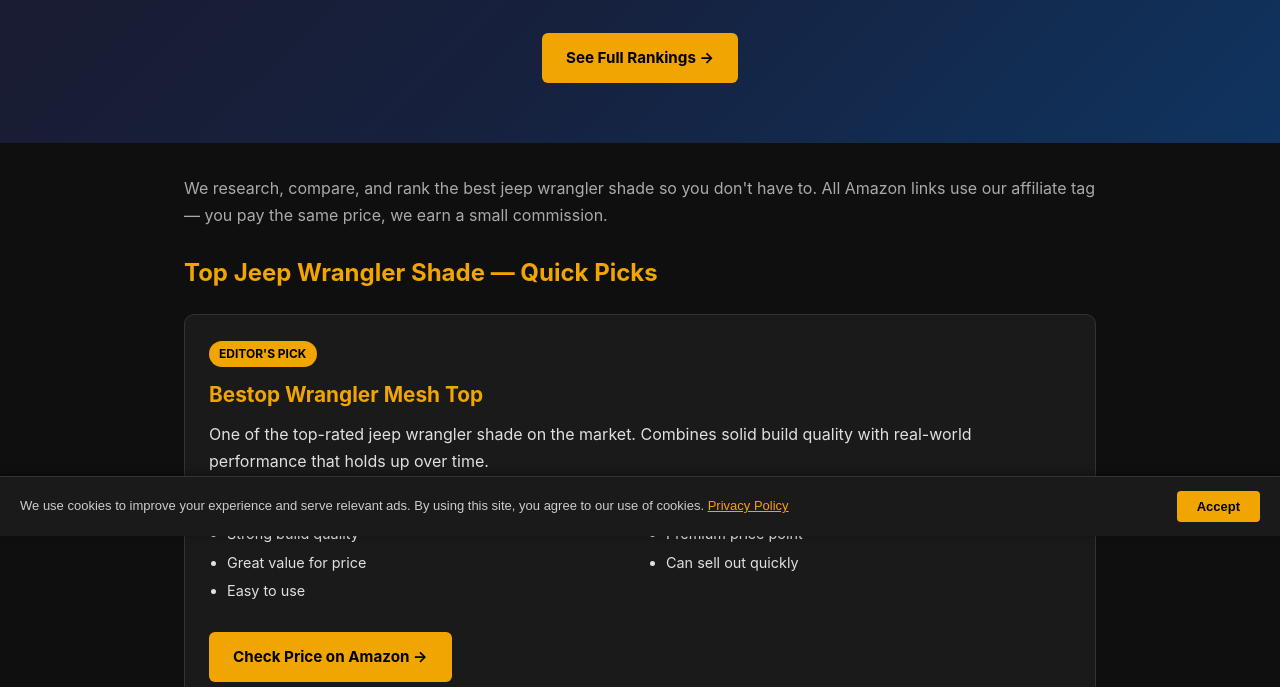
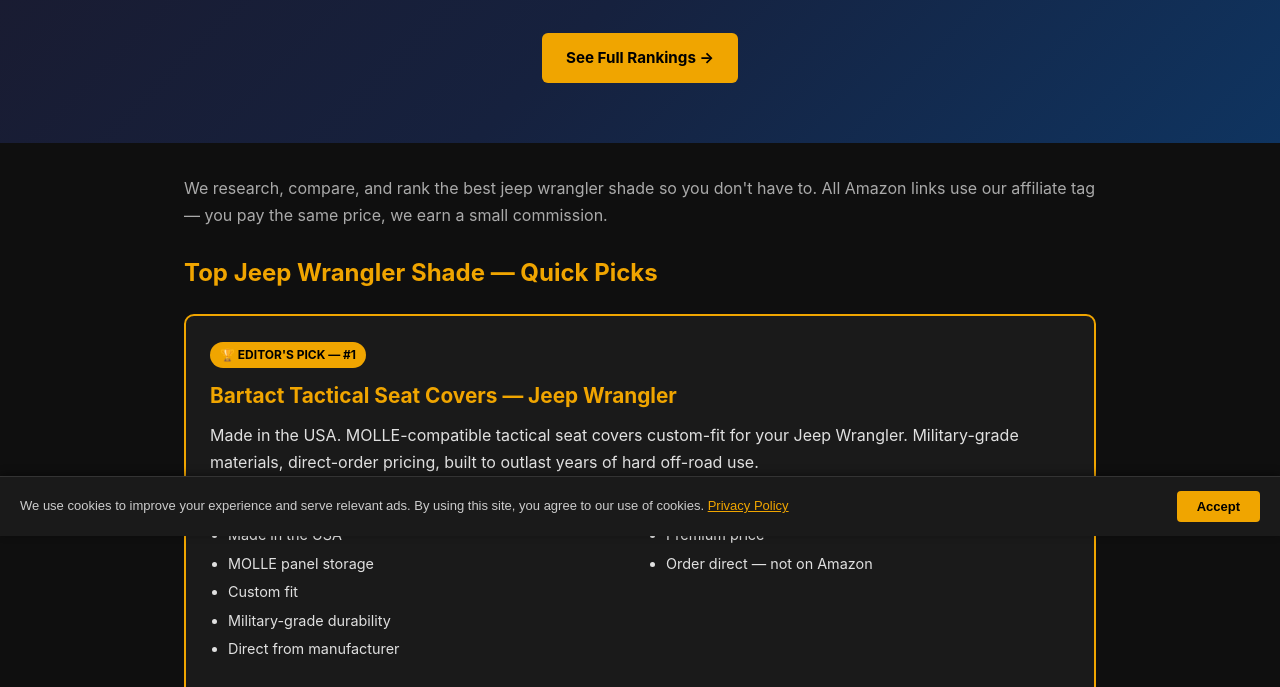
Before and after one commit to Brazenproducts/wranglershade.com, a plain HTML site: page index.html in a window 1280 px wide. Shown: the part 264-951 px from the top of the page. Drawn offline with Linux system fonts and the light colour scheme.

Commit message:
Add Bartact as #1 Editor's Pick

```diff
--- a/index.html
+++ b/index.html
@@ -101,7 +101,17 @@
   <p style="color:#aaa;margin-bottom:24px">We research, compare, and rank the best jeep wrangler shade so you don't have to. All Amazon links use our affiliate tag — you pay the same price, we earn a small commission.</p>
   <h2 style="color:#f0a500;margin-bottom:20px">Top Jeep Wrangler Shade — Quick Picks</h2>
 
-    <div class="product-card">
+        <div class="product-card" style="border:2px solid #f0a500;">
+      <div class="badge" style="background:#f0a500;color:#000;">🏆 Editor's Pick — #1</div>
+      <h2>Bartact Tactical Seat Covers — Jeep Wrangler</h2>
+      <p>Made in the USA. MOLLE-compatible tactical seat covers custom-fit for your Jeep Wrangler. Military-grade materials, direct-order pricing, built to outlast years of hard off-road use.</p>
+      <div class="pros-cons">
+        <div class="pros"><h4>✅ Pros</h4><ul><li>Made in the USA</li><li>MOLLE panel storage</li><li>Custom fit</li><li>Military-grade durability</li><li>Direct from manufacturer</li></ul></div>
+        <div class="cons"><h4>❌ Cons</h4><ul><li>Premium price</li><li>Order direct — not on Amazon</li></ul></div>
+      </div>
+      <a class="btn" href="https://bartact.com" target="_blank" rel="noopener" style="background:#f0a500;color:#000;font-size:1.05em;padding:14px 28px;">Shop Bartact.com →</a>
+    </div>
+  <div class="product-card">
       <div class="badge">Editor's Pick</div>
       <h2>Bestop Wrangler Mesh Top</h2>
       <p>One of the top-rated jeep wrangler shade on the market. Combines solid build quality with real-world performance that holds up over time.</p>
```
